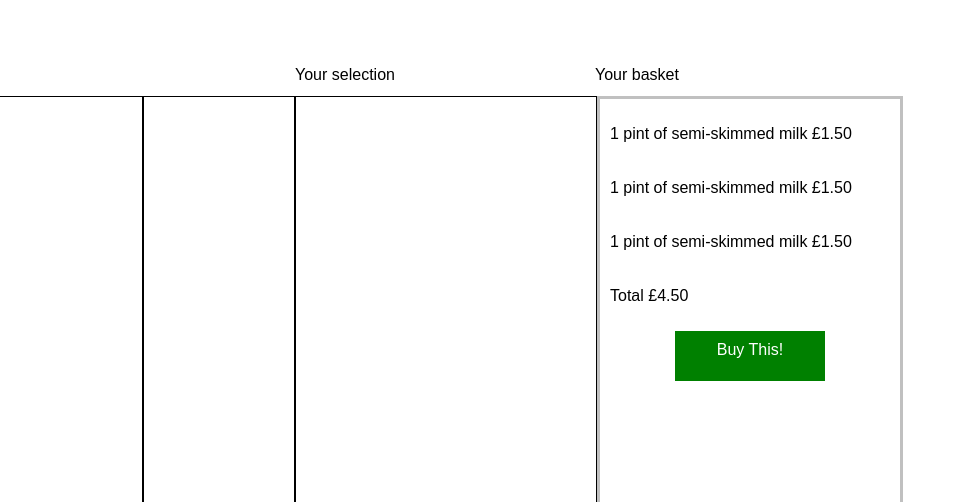
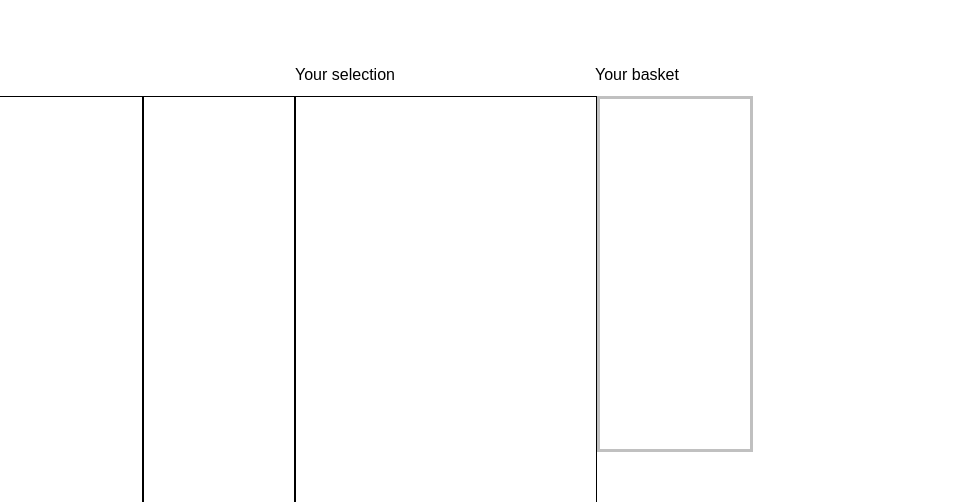
Before and after one commit to junkafarian/super-granny-geek, a plain HTML site: page index.html in a window 1280 px wide. Shown: the top 502 px of the page, 311-1280 px from the left. Drawn offline with Linux system fonts and the light colour scheme; no server answers.

Commit message:
Revert "checkpoint3"
This reverts commit ff03306693804a505551d43474b86b24dbe5bb6f.

```diff
--- a/index.html
+++ b/index.html
@@ -26,12 +26,6 @@
 <div class="second" id="second"></div>
 <div class="third" id="third"></div>
 <div class="images" id="images"></div>
-<div class="basket" id="basket">
-	<p>1 pint of semi-skimmed milk  £1.50</p>
-	<p>1 pint of semi-skimmed milk  £1.50</p>
-	<p>1 pint of semi-skimmed milk  £1.50</p>
-	<p>Total  £4.50</p>
-	<div class = "buy">Buy This!</div>
-</div>
+<div class="basket" id="basket"></div>
 </body>
 </html>
--- a/static/main.js
+++ b/static/main.js
@@ -102,15 +102,14 @@ window.oncontextmenu = function() {
 };
 
 window.onclick = function(e) {
-
     var current_col,
         item,
         column;
 
     if(context == 1) {
+        index --;
+    } else {
         index ++;
-    } else {
-        index --;
     }
     if(index < 0) {
         index = 0;
@@ -120,7 +119,6 @@ window.onclick = function(e) {
         index = max_columns;
     }
     context = 0;
-
 
     current_col = columns[index];
     item = current_col.getSelectedItem();
--- a/static/style.css
+++ b/static/style.css
@@ -5,12 +5,10 @@ div.first {float: left; position: relative; background: #fff; border: black soli
 div.second {float: left; background: #fff; border: black solid 1px; width: 150px; height: 550px;}
 div.third {float: left; background: #fff; border: black solid 1px; width: 150px; height: 550px;}
 div.images {float: left; background: #fff; width: 300px; height: 550px; border: black solid 1px;}
-div.basket {float: left; background: #fff; width: 300px; height: 550px; border: silver solid 3px;}
+div.basket {float: left; background: #fff; width: 150px; height: 350px; border: silver solid 3px;}
 div.item {height: 40px; text-align: center; background: #fff; padding-top: 10px;}
-div.buy {height: 40px; background: green; width: 150px; text-align: center; margin-right: auto; margin-left: auto; padding-top: 10px; color: white;}
 div.top {height: 30px; width: 1280px;}
 div.which {float: left;width: 150px;}
 div.what {float: left;width: 456px;}
 div.yourselection {float: left;width:300px;}
-div.yourbasket {float: left; width:350px;}
-p {padding: 10px;}
+div.yourbasket {float: left;width:150px;}
```
